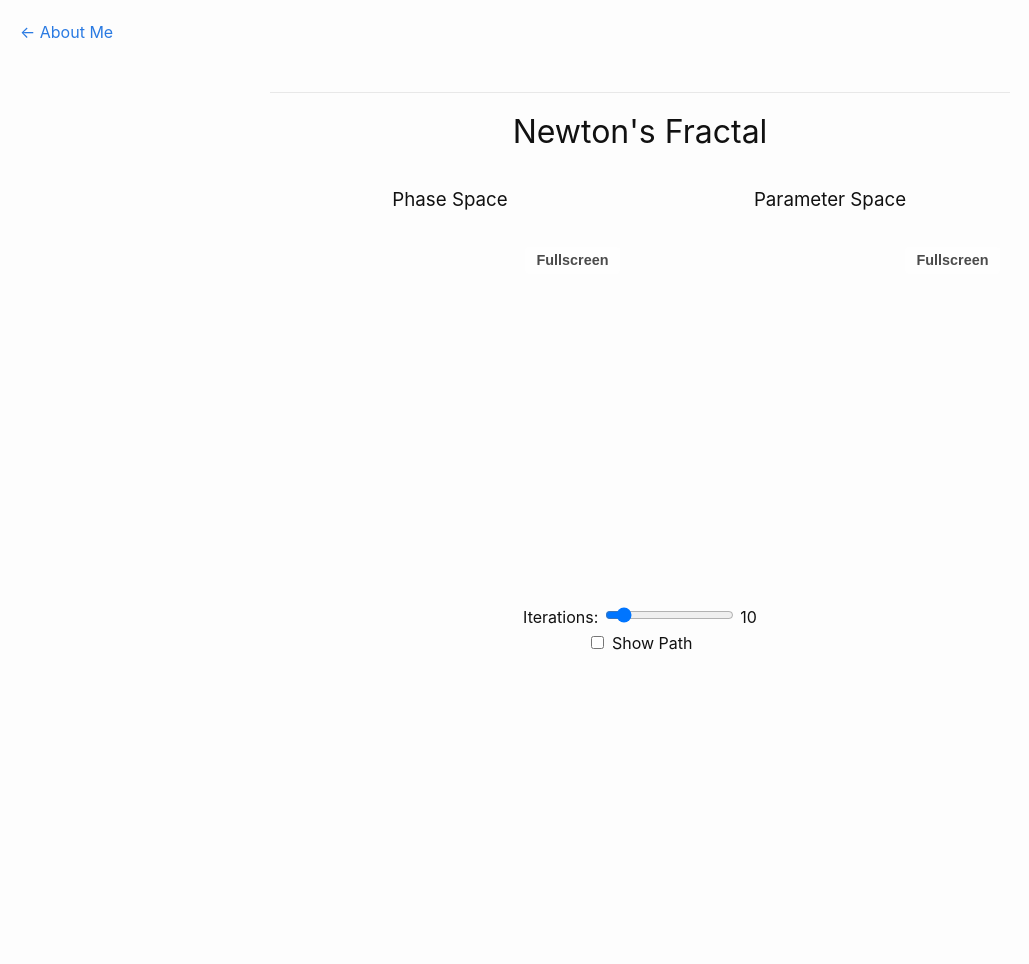
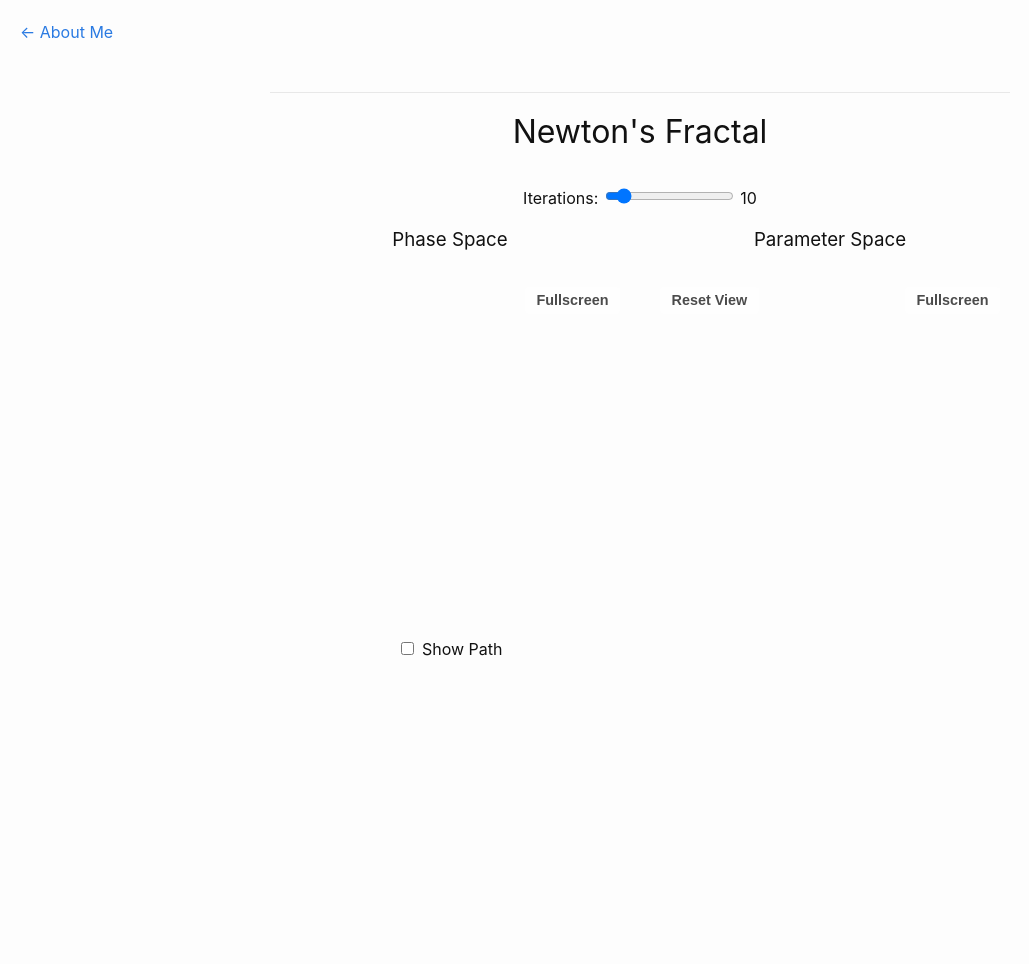
Before and after one commit to ferranEspuna/ferranEspuna, a Jekyll site: the page built from newton_fractal/index.html, in a window 1280 px wide. Shown: the whole page, without its empty margins (0-1029 px from the left). Built offline with Jekyll 4.4.1, drawn with Linux system fonts in a browser that asks for light colours; part of the change alters nothing that is shown.

Commit message:
qol changes

```diff
--- a/newton_fractal/index.html
+++ b/newton_fractal/index.html
@@ -145,6 +145,12 @@ title: Newton's Fractal
 
   <div class="description" id="description"></div>
 
+  <div class="controls" style="margin-bottom: 1em;">
+    <label for="iterSlider">Iterations:</label>
+    <input type="range" id="iterSlider" min="0" max="100" value="10">
+    <span id="iterValue">10</span>
+  </div>
+
   <div class="shader-container" style="display: flex; flex-wrap: wrap; justify-content: center; gap: 20px;">
     <div class="shader-window" style="flex: 1; min-width: 300px;">
       <h3>Phase Space</h3>
@@ -152,35 +158,34 @@ title: Newton's Fractal
         <button id="fullscreenBtnMain" class="fullscreen-btn">Fullscreen</button>
         <canvas class="glslCanvas" id="mainCanvas" data-fragment-url="shader.frag"></canvas>
       </div>
+      <div class="controls"
+        style="margin-top: 0.5em; display: flex; flex-wrap: wrap; gap: 0.2em 1em; justify-content: center;">
+        <span style="white-space: nowrap;">
+          <input type="checkbox" id="showPathToggle">
+          <label for="showPathToggle">Show Path</label>
+        </span>
+
+        <span id="pathOriginControl" style="display: none; white-space: nowrap;">
+          <input type="checkbox" id="pathOriginToggle">
+          <label for="pathOriginToggle">Control Path Origin</label>
+        </span>
+        <span id="trackCenterControl" style="display: none; white-space: nowrap;">
+          <input type="checkbox" id="trackCenterToggle">
+          <label for="trackCenterToggle">Track Center</label>
+        </span>
+      </div>
     </div>
     <div class="shader-window" style="flex: 1; min-width: 300px;">
       <h3>Parameter Space</h3>
       <div class="canvas-wrapper" id="wrapperParam">
         <button id="fullscreenBtnParam" class="fullscreen-btn">Fullscreen</button>
+        <button id="resetViewBtnParam" class="fullscreen-btn" style="right: auto; left: 10px;">Reset View</button>
         <canvas class="glslCanvas" id="paramCanvas" data-fragment-url="parameter_space.frag"></canvas>
       </div>
     </div>
   </div>
 
-  <div class="controls">
-    <label for="iterSlider">Iterations:</label>
-    <input type="range" id="iterSlider" min="0" max="100" value="10">
-    <span id="iterValue">10</span>
-    <br>
-    <input type="checkbox" id="showPathToggle" style="margin-top: 0.5em;">
-    <label for="showPathToggle">Show Path</label>
 
-    <span id="pathOriginControl" style="display: none; margin-left: 1em;">
-      <input type="checkbox" id="pathOriginToggle">
-      <label for="pathOriginToggle">Control Path Origin</label>
-    </span>
-    <span id="trackCenterControl" style="display: none; margin-left: 1em;">
-      <input type="checkbox" id="trackCenterToggle">
-      <label for="trackCenterToggle">Track Center</label>
-    </span>
-    </span>
-    <br>
-  </div>
 
   <script type="module">
     import GlslCanvas from "https://esm.run/glslCanvas";
@@ -201,6 +206,7 @@ title: Newton's Fractal
       const pathOriginToggle = document.getElementById("pathOriginToggle");
       const trackCenterControl = document.getElementById("trackCenterControl");
       const trackCenterToggle = document.getElementById("trackCenterToggle");
+      const resetViewBtnParam = document.getElementById("resetViewBtnParam");
 
       const sandbox = new GlslCanvas(canvas);
       const paramSandbox = new GlslCanvas(paramCanvas);
@@ -221,20 +227,22 @@ title: Newton's Fractal
           <em>Mathematical Insight:</em> While Newton's method is efficient, it is not foolproof. It can get trapped in an <strong>attracting cycle</strong>, where the value oscillates endlessly without ever reaching a root.
           For cubic polynomials, the <strong>centroid</strong> of the roots acts as a "canary in the coal mine". If an attracting cycle exists, the centroid is mathematically guaranteed to be pulled into it.
           The <strong>Parameter Space</strong> visualization (right) uses this fact. Here, each pixel represents a possible position for the third root (the movable gray dot).
-          The color shows the fate of the centroid for that specific configuration. By exploring this space, you can find the "problematic" polynomials where Newton's method fails.
+          The color shows the fate of the centroid for that specific configuration. By exploring this space, you can find the "problematic" polynomials where Newton's method fails,
+          represented as dark or intermediate-colored regions. Can you find any familiar patterns in these regions? What lengths of attracting cycles can you find?
         </p>
       `;
 
       const desktopInstructions = `
       <p>
         <strong>Controls (Desktop):</strong><br>
-        • <strong>Navigate:</strong> Right-click to toggle between <em>Move Mode</em> and <em>Pan/Zoom Mode</em>.<br>
+        • <strong>Navigate:</strong> Right-click <em>on a specific canvas</em> to toggle its mode between <em>Move Mode</em> and <em>Pan/Zoom Mode</em>.<br>
         &nbsp;&nbsp;- <em>Pan/Zoom Mode:</em> Click & drag to pan, scroll to zoom.<br>
         &nbsp;&nbsp;- <em>Move Mode:</em> Move your mouse to position the third root (gray dot) or the path origin.<br>
-        • <strong>Visualization:</strong> Use the slider to adjust the number of iterations.<br>
-        • <strong>Analysis:</strong><br>
+        • <strong>Iterations:</strong> Use the slider above to adjust the number of iterations.<br>
+        • <strong>Analysis:</strong> Controls below the Phase Space plot:<br>
         &nbsp;&nbsp;- <em>Show Path:</em> Visualizes the individual steps of Newton's method for a single point (white dot).<br>
-        &nbsp;&nbsp;- <em>Track Center:</em> Locks the path's starting point to the centroid of the roots (critical for analyzing cycles).<br>
+        &nbsp;&nbsp;- <em>Track Center:</em> Locks the path's starting point to the centroid of the roots.<br>
+        • <strong>Sync:</strong> Use the "Reset View" button on the Parameter Space to match the Phase Space view.<br>
         • <strong>Fullscreen:</strong> Available for both views.
       </p>
       `;
@@ -255,10 +263,20 @@ title: Newton's Fractal
       // -------------------
       // State
       // -------------------
-      let interactionMode = isMobile ? "root" : "pan";
+      let interactionModeMain = isMobile ? "root" : "pan";
+      let interactionModeParam = isMobile ? "root" : "pan";
+
       canvas.style.cursor = isMobile ? "crosshair" : "move";
-      let zoom = 1.0;
-      let pan = [0.0, 0.0];
+      paramCanvas.style.cursor = isMobile ? "crosshair" : "move";
+
+      // Independent state for Main Canvas
+      let zoomMain = 1.0;
+      let panMain = [0.0, 0.0];
+
+      // Independent state for Parameter Canvas
+      let zoomParam = 1.0;
+      let panParam = [0.0, 0.0];
+
       let rootPosition = [0.0, 0.866025];
       // NEW STATE
       let showPath = false;
@@ -272,6 +290,16 @@ title: Newton's Fractal
       let touchMode = null;
       let touchStartPos = null;
 
+      // Animation State
+      let animationFrameId = null;
+
+      function cancelAnimation() {
+        if (animationFrameId) {
+          cancelAnimationFrame(animationFrameId);
+          animationFrameId = null;
+        }
+      }
+
       function getShaderMouse(event, targetCanvas) {
         const rect = targetCanvas.getBoundingClientRect();
         const x_css = event.clientX - rect.left;
@@ -279,7 +307,12 @@ title: Newton's Fractal
         const small_resol = Math.min(rect.width, rect.height);
         const uv_x = (2.0 * x_css - rect.width) / small_resol;
         const uv_y = (2.0 * (rect.height - y_css) - rect.height) / small_resol;
-        return [(uv_x * zoom) + pan[0], (uv_y * zoom) + pan[1]];
+
+        const isMain = targetCanvas === canvas;
+        const z = isMain ? zoomMain : zoomParam;
+        const p = isMain ? panMain : panParam;
+
+        return [(uv_x * z) + p[0], (uv_y * z) + p[1]];
       }
 
       function getTouchPos(touch, targetCanvas) {
@@ -289,7 +322,12 @@ title: Newton's Fractal
         const small_resol = Math.min(rect.width, rect.height);
         const uv_x = (2.0 * x_css - rect.width) / small_resol;
         const uv_y = (2.0 * (rect.height - y_css) - rect.height) / small_resol;
-        return [(uv_x * zoom) + pan[0], (uv_y * zoom) + pan[1]];
+
+        const isMain = targetCanvas === canvas;
+        const z = isMain ? zoomMain : zoomParam;
+        const p = isMain ? panMain : panParam;
+
+        return [(uv_x * z) + p[0], (uv_y * z) + p[1]];
       }
 
       function resizeToCurrentDisplay() {
@@ -315,7 +353,10 @@ title: Newton's Fractal
         const screenRatio = canvasMin / screenMin;
 
         sandbox.setUniform("u_screen_ratio", screenRatio);
-        paramSandbox.setUniform("u_screen_ratio", screenRatio);
+
+        const paramCanvasMin = Math.min(paramCanvas.width, paramCanvas.height);
+        const paramScreenRatio = paramCanvasMin / screenMin;
+        paramSandbox.setUniform("u_screen_ratio", paramScreenRatio);
       }
 
       function handleResize() { resizeToCurrentDisplay(); }
@@ -346,16 +387,16 @@ title: Newton's Fractal
 
             // Initialize main sandbox
             sandbox.setUniform("u_iterations", parseInt(slider.value, 10));
-            sandbox.setUniform("u_zoom", zoom);
-            sandbox.setUniform("u_pan", pan[0], pan[1]);
+            sandbox.setUniform("u_zoom", zoomMain);
+            sandbox.setUniform("u_pan", panMain[0], panMain[1]);
             sandbox.setUniform("u_root_position", rootPosition[0], rootPosition[1]);
             sandbox.setUniform("u_show_path", showPath ? 1.0 : 0.0);
             sandbox.setUniform("u_path_origin", pathOrigin[0], pathOrigin[1]);
 
             // Initialize param sandbox
             paramSandbox.setUniform("u_iterations", parseInt(slider.value, 10));
-            paramSandbox.setUniform("u_zoom", zoom);
-            paramSandbox.setUniform("u_pan", pan[0], pan[1]);
+            paramSandbox.setUniform("u_zoom", zoomParam);
+            paramSandbox.setUniform("u_pan", panParam[0], panParam[1]);
             paramSandbox.setUniform("u_current_root2", rootPosition[0], rootPosition[1]);
 
             // Set screen ratio for both
@@ -364,11 +405,14 @@ title: Newton's Fractal
             const canvasMin = Math.min(canvas.width, canvas.height);
             const screenRatio = canvasMin / screenMin;
             sandbox.setUniform("u_screen_ratio", screenRatio);
-            paramSandbox.setUniform("u_screen_ratio", screenRatio);
+
+            const paramCanvasMin = Math.min(paramCanvas.width, paramCanvas.height);
+            const paramScreenRatio = paramCanvasMin / screenMin;
+            paramSandbox.setUniform("u_screen_ratio", paramScreenRatio);
 
             // Force render both
-            if (sandbox.forceRender) sandbox.forceRender();
-            if (paramSandbox.forceRender) paramSandbox.forceRender();
+            if (sandbox.render) sandbox.render();
+            if (paramSandbox.render) paramSandbox.render();
           });
         });
 
@@ -438,25 +482,92 @@ title: Newton's Fractal
       });
 
       // -------------------
+      // Reset View Logic
+      // -------------------
+      function easeInOutCubic(t) {
+        return t < 0.5 ? 4 * t * t * t : 1 - Math.pow(-2 * t + 2, 3) / 2;
+      }
+
+      function animateReset(targetZoom, targetPan) {
+        cancelAnimation();
+
+        const startZoom = zoomParam;
+        const startPan = [...panParam];
+        const startTime = performance.now();
+        const duration = 500; // ms
+
+        function step(now) {
+          const elapsed = now - startTime;
+          const progress = Math.min(elapsed / duration, 1.0);
+          const t = easeInOutCubic(progress);
+
+          // Interpolate Pan (Linear)
+          panParam[0] = startPan[0] + (targetPan[0] - startPan[0]) * t;
+          panParam[1] = startPan[1] + (targetPan[1] - startPan[1]) * t;
+
+          // Interpolate Zoom (Logarithmic for natural feel)
+          // log(z) = log(start) + t * (log(target) - log(start))
+          // z = exp(log(start) + ...)
+          const logStart = Math.log(startZoom);
+          const logTarget = Math.log(targetZoom);
+          zoomParam = Math.exp(logStart + (logTarget - logStart) * t);
+
+          paramSandbox.setUniform("u_zoom", zoomParam);
+          paramSandbox.setUniform("u_pan", panParam[0], panParam[1]);
+          paramSandbox.setUniform("u_zoom", zoomParam);
+          paramSandbox.setUniform("u_pan", panParam[0], panParam[1]);
+          if (paramSandbox.render) paramSandbox.render();
+
+          if (progress < 1.0) {
+            animationFrameId = requestAnimationFrame(step);
+          } else {
+            animationFrameId = null;
+          }
+        }
+
+        animationFrameId = requestAnimationFrame(step);
+      }
+
+      resetViewBtnParam.addEventListener("click", () => {
+        animateReset(zoomMain, panMain);
+      });
+
+      // -------------------
       // Desktop interactions
       // -------------------
       function handleContextMenu(e) {
         e.preventDefault();
-        if (interactionMode === 'root') {
-          interactionMode = 'pan';
-          canvas.style.cursor = 'move';
-          paramCanvas.style.cursor = 'move';
+        const targetCanvas = e.target;
+        const isMain = targetCanvas === canvas;
+
+        if (isMain) {
+          if (interactionModeMain === 'root') {
+            interactionModeMain = 'pan';
+            canvas.style.cursor = 'move';
+          } else {
+            interactionModeMain = 'root';
+            canvas.style.cursor = 'crosshair';
+          }
         } else {
-          interactionMode = 'root';
-          canvas.style.cursor = 'crosshair';
-          paramCanvas.style.cursor = 'crosshair';
+          if (interactionModeParam === 'root') {
+            interactionModeParam = 'pan';
+            paramCanvas.style.cursor = 'move';
+          } else {
+            interactionModeParam = 'root';
+            paramCanvas.style.cursor = 'crosshair';
+          }
         }
       }
       canvas.addEventListener("contextmenu", handleContextMenu);
       paramCanvas.addEventListener("contextmenu", handleContextMenu);
 
       function handleMouseDown(e) {
-        if (interactionMode === 'pan' && e.button === 0) {
+        cancelAnimation(); // User interaction stops animation
+        const targetCanvas = e.target;
+        const isMain = targetCanvas === canvas;
+        const currentMode = isMain ? interactionModeMain : interactionModeParam;
+
+        if (currentMode === 'pan' && e.button === 0) {
           isDragging = true;
           lastMousePos = { x: e.clientX, y: e.clientY };
         }
@@ -471,25 +582,38 @@ title: Newton's Fractal
         // Only process if target is one of our canvases
         if (targetCanvas !== canvas && targetCanvas !== paramCanvas) return;
 
+        const isMain = targetCanvas === canvas;
         const [shaderX, shaderY] = getShaderMouse(e, targetCanvas);
-        if (isDragging && interactionMode === 'pan') {
+        const currentMode = isMain ? interactionModeMain : interactionModeParam;
+
+        if (isDragging && currentMode === 'pan') {
           const deltaX_css = e.clientX - lastMousePos.x;
           const deltaY_css = e.clientY - lastMousePos.y;
           const rect = targetCanvas.getBoundingClientRect();
           const small_resol = Math.min(targetCanvas.width, targetCanvas.height);
-          const deltaX_shader = (deltaX_css * (targetCanvas.width / rect.width) * 2.0 / small_resol) * zoom;
-          const deltaY_shader = (deltaY_css * (targetCanvas.height / rect.height) * 2.0 / small_resol) * zoom;
-          pan[0] -= deltaX_shader;
-          pan[1] += deltaY_shader;
-          sandbox.setUniform("u_pan", pan[0], pan[1]);
-          paramSandbox.setUniform("u_pan", pan[0], pan[1]);
+
+          const currentZoom = isMain ? zoomMain : zoomParam;
+          const deltaX_shader = (deltaX_css * (targetCanvas.width / rect.width) * 2.0 / small_resol) * currentZoom;
+          const deltaY_shader = (deltaY_css * (targetCanvas.height / rect.height) * 2.0 / small_resol) * currentZoom;
+
+          if (isMain) {
+            panMain[0] -= deltaX_shader;
+            panMain[1] += deltaY_shader;
+            sandbox.setUniform("u_pan", panMain[0], panMain[1]);
+          } else {
+            panParam[0] -= deltaX_shader;
+            panParam[1] += deltaY_shader;
+            paramSandbox.setUniform("u_pan", panParam[0], panParam[1]);
+          }
+
           lastMousePos = { x: e.clientX, y: e.clientY };
-        } else if (interactionMode === 'root') {
-          // MODIFIED LOGIC
-          if (showPath && controlPathOrigin) {
+        } else if (currentMode === 'root') {
+          // MODIFIED LOGIC: Control Path Origin only applies to Main Canvas
+          if (isMain && showPath && controlPathOrigin) {
             pathOrigin = [shaderX, shaderY];
             sandbox.setUniform("u_path_origin", pathOrigin[0], pathOrigin[1]);
           } else {
+            // Move root (applies to both canvases, but logic is same)
             rootPosition = [shaderX, shaderY];
             sandbox.setUniform("u_root_position", shaderX, shaderY);
             paramSandbox.setUniform("u_current_root2", shaderX, shaderY);
@@ -507,19 +631,34 @@ title: Newton's Fractal
 
       function handleWheel(e) {
         e.preventDefault();
+        cancelAnimation(); // User interaction stops animation
         const targetCanvas = e.target;
-        if (interactionMode === 'pan') {
+        const isMain = targetCanvas === canvas;
+        const currentMode = isMain ? interactionModeMain : interactionModeParam;
+
+        if (currentMode === 'pan') {
           const [mouseX_before, mouseY_before] = getShaderMouse(e, targetCanvas);
           const zoomAmount = e.deltaY * 0.0005;
-          zoom *= (1.0 + zoomAmount);
-          sandbox.setUniform("u_zoom", zoom);
-          paramSandbox.setUniform("u_zoom", zoom);
+
+          if (isMain) {
+            zoomMain *= (1.0 + zoomAmount);
+            sandbox.setUniform("u_zoom", zoomMain);
+          } else {
+            zoomParam *= (1.0 + zoomAmount);
+            paramSandbox.setUniform("u_zoom", zoomParam);
+          }
 
           const [mouseX_after, mouseY_after] = getShaderMouse(e, targetCanvas);
-          pan[0] += (mouseX_before - mouseX_after);
-          pan[1] += (mouseY_before - mouseY_after);
-          sandbox.setUniform("u_pan", pan[0], pan[1]);
-          paramSandbox.setUniform("u_pan", pan[0], pan[1]);
+
+          if (isMain) {
+            panMain[0] += (mouseX_before - mouseX_after);
+            panMain[1] += (mouseY_before - mouseY_after);
+            sandbox.setUniform("u_pan", panMain[0], panMain[1]);
+          } else {
+            panParam[0] += (mouseX_before - mouseX_after);
+            panParam[1] += (mouseY_before - mouseY_after);
+            paramSandbox.setUniform("u_pan", panParam[0], panParam[1]);
+          }
         }
       }
       canvas.addEventListener("wheel", handleWheel);
@@ -538,6 +677,7 @@ title: Newton's Fractal
 
       function handleTouchStart(e) {
         e.preventDefault();
+        cancelAnimation(); // User interaction stops animation
         ongoingTouches = [...e.touches];
         const targetCanvas = e.target;
 
@@ -546,15 +686,17 @@ title: Newton's Fractal
           const now = Date.now();
           const timeSinceLastTap = now - lastTapTime;
 
-          const dynamicRadius = rootTouchRadius * zoom; // scale with zoom
+          const isMain = targetCanvas === canvas;
+          const currentZoom = isMain ? zoomMain : zoomParam;
+          const dynamicRadius = rootTouchRadius * currentZoom; // scale with zoom
 
           // Check proximity to both, path origin takes priority
           const distToRoot = distance2D([x, y], rootPosition);
-          const distToPath = showPath ? distance2D([x, y], pathOrigin) : Infinity; // Only check path if shown
+          const distToPath = (showPath && isMain) ? distance2D([x, y], pathOrigin) : Infinity; // Only check path if shown AND on main canvas
 
           if (timeSinceLastTap < doubleTapThreshold) {
             // Double-tap-drag: behavior depends on 'controlPathOrigin' toggle
-            if (showPath && controlPathOrigin) {
+            if (isMain && showPath && controlPathOrigin) {
               touchMode = 'movePathOrigin';
             } else {
               touchMode = 'moveRoot';
@@ -607,10 +749,17 @@ title: Newton's Fractal
 
           const prevDist = Math.hypot(prevT0.clientX - prevT1.clientX, prevT0.clientY - prevT1.clientY);
           const newDist = Math.hypot(t0.clientX - t1.clientX, t0.clientY - t1.clientY);
+
+          const isMain = targetCanvas === canvas;
+
           // avoid division by zero
           if (prevDist > 0 && newDist > 0) {
             const zoomFactor = prevDist / newDist;
-            zoom *= zoomFactor;
+            if (isMain) {
+              zoomMain *= zoomFactor;
+            } else {
+              zoomParam *= zoomFactor;
+            }
           }
 
           const prevMidX = (prevT0.clientX + prevT1.clientX) / 2;
@@ -620,16 +769,22 @@ title: Newton's Fractal
 
           const rect = targetCanvas.getBoundingClientRect();
           const small_resol = Math.min(rect.width, rect.height);
-          const deltaX_shader = ((newMidX - prevMidX) * 2.0 / small_resol) * zoom;
-          const deltaY_shader = ((newMidY - prevMidY) * 2.0 / small_resol) * zoom;
+          const currentZoom = isMain ? zoomMain : zoomParam;
 
-          pan[0] -= deltaX_shader;
-          pan[1] += deltaY_shader;
+          const deltaX_shader = ((newMidX - prevMidX) * 2.0 / small_resol) * currentZoom;
+          const deltaY_shader = ((newMidY - prevMidY) * 2.0 / small_resol) * currentZoom;
 
-          sandbox.setUniform("u_zoom", zoom);
-          sandbox.setUniform("u_pan", pan[0], pan[1]);
-          paramSandbox.setUniform("u_zoom", zoom);
-          paramSandbox.setUniform("u_pan", pan[0], pan[1]);
+          if (isMain) {
+            panMain[0] -= deltaX_shader;
+            panMain[1] += deltaY_shader;
+            sandbox.setUniform("u_zoom", zoomMain);
+            sandbox.setUniform("u_pan", panMain[0], panMain[1]);
+          } else {
+            panParam[0] -= deltaX_shader;
+            panParam[1] += deltaY_shader;
+            paramSandbox.setUniform("u_zoom", zoomParam);
+            paramSandbox.setUniform("u_pan", panParam[0], panParam[1]);
+          }
         }
 
         ongoingTouches = [...e.touches];
@@ -642,17 +797,16 @@ title: Newton's Fractal
       // -------------------
       function reapplyState() {
         sandbox.setUniform("u_iterations", parseInt(slider.value, 10));
-        sandbox.setUniform("u_zoom", zoom);
-        sandbox.setUniform("u_pan", pan[0], pan[1]);
+        sandbox.setUniform("u_zoom", zoomMain);
+        sandbox.setUniform("u_pan", panMain[0], panMain[1]);
         sandbox.setUniform("u_root_position", rootPosition[0], rootPosition[1]);
         // NEW UNIFORMS
         sandbox.setUniform("u_show_path", showPath ? 1.0 : 0.0);
         sandbox.setUniform("u_path_origin", pathOrigin[0], pathOrigin[1]);
-        sandbox.setUniform("u_path_origin", pathOrigin[0], pathOrigin[1]);
 
         paramSandbox.setUniform("u_iterations", parseInt(slider.value, 10));
-        paramSandbox.setUniform("u_zoom", zoom);
-        paramSandbox.setUniform("u_pan", pan[0], pan[1]);
+        paramSandbox.setUniform("u_zoom", zoomParam);
+        paramSandbox.setUniform("u_pan", panParam[0], panParam[1]);
         paramSandbox.setUniform("u_current_root2", rootPosition[0], rootPosition[1]);
 
         // Update screen ratio
@@ -661,11 +815,14 @@ title: Newton's Fractal
         const canvasMin = Math.min(canvas.width, canvas.height);
         const screenRatio = canvasMin / screenMin;
         sandbox.setUniform("u_screen_ratio", screenRatio);
-        paramSandbox.setUniform("u_screen_ratio", screenRatio);
+
+        const paramCanvasMin = Math.min(paramCanvas.width, paramCanvas.height);
+        const paramScreenRatio = paramCanvasMin / screenMin;
+        paramSandbox.setUniform("u_screen_ratio", paramScreenRatio);
 
         requestAnimationFrame(() => {
-          if (sandbox.forceRender) sandbox.forceRender();
-          if (paramSandbox.forceRender) paramSandbox.forceRender();
+          if (sandbox.render) sandbox.render();
+          if (paramSandbox.render) paramSandbox.render();
         });
       }
 
@@ -705,8 +862,8 @@ title: Newton's Fractal
       // Fix for mobile blank canvas
       // -------------------
       function ensureCanvasRenders() {
-        if (sandbox.forceRender) sandbox.forceRender();
-        if (paramSandbox.forceRender) paramSandbox.forceRender();
+        if (sandbox.render) sandbox.render();
+        if (paramSandbox.render) paramSandbox.render();
       }
 
     });
```
Also changed, not shown: 1 other file.
